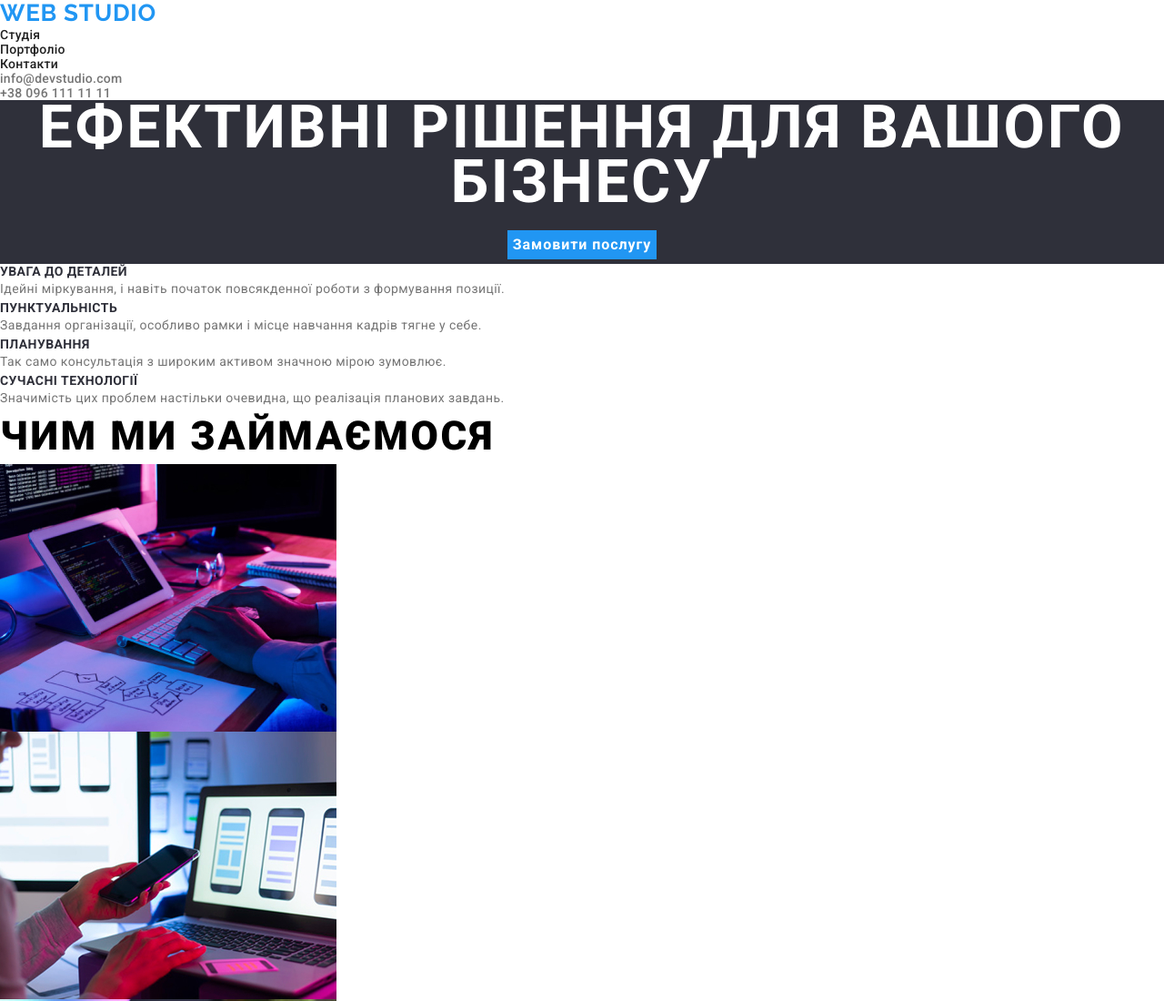
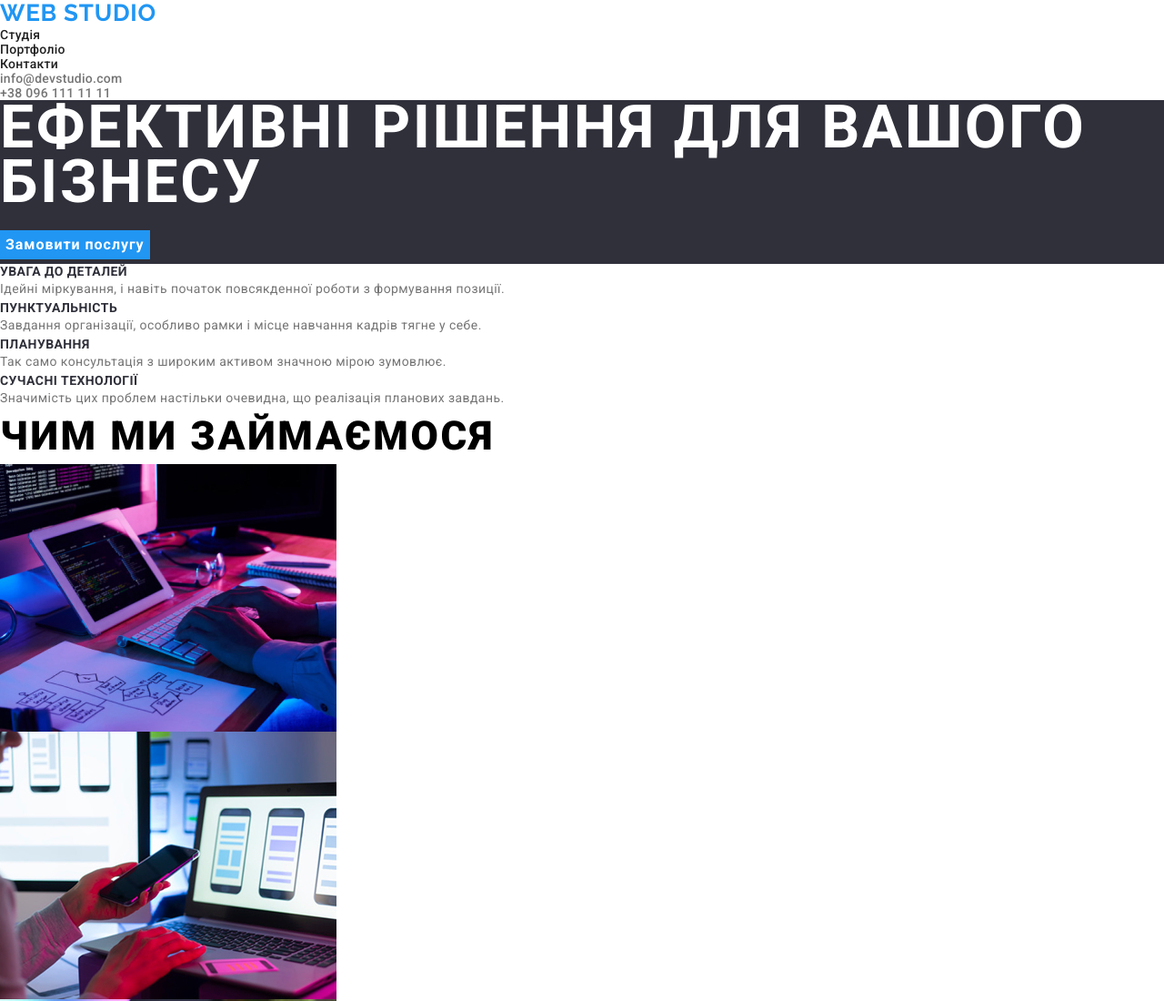
Before and after one commit to Wowa3366-stack/Web_studio, a plain HTML site: page index.html in a window 1280 px wide. Shown: the top 1100 px of the page at 91% size. Drawn offline with nearby package versions, Linux system fonts and the light colour scheme.

Commit message:
переробив код

```diff
--- a/index.html
+++ b/index.html
@@ -25,7 +25,7 @@
       <p><a href="mailto:info@devstudio.com" class="p_link_contacts">info@devstudio.com</a></p>
       <p><a href="tel:+380961111111" class="p_link_telephone">+38 096 111 11 11</a></p>
     </header>
-    <section class="hero">
+    <section class="hero_webstudio">
       <h1 class="hero_title">Ефективні рішення для вашого бізнесу</h1>
       <button class="hero_button">Замовити послугу</button>
     </section>
--- a/style.css
+++ b/style.css
@@ -23,16 +23,16 @@ color: #212121;
 .header_item:hover{
 color: var(--axent-color);
 }
-.hero{
+.hero_webstudio{
 background-color: #2F303A;
+color: #FFFFFF;
 }
-.hero{
+.hero_webstudio{
 font-weight: 900;
 font-size: 44px;
 line-height: 136%;
 letter-spacing: 0.06em;
 text-transform: uppercase;
-text-align: center;
 color: #fff;
 }
 .hero_button{
```
